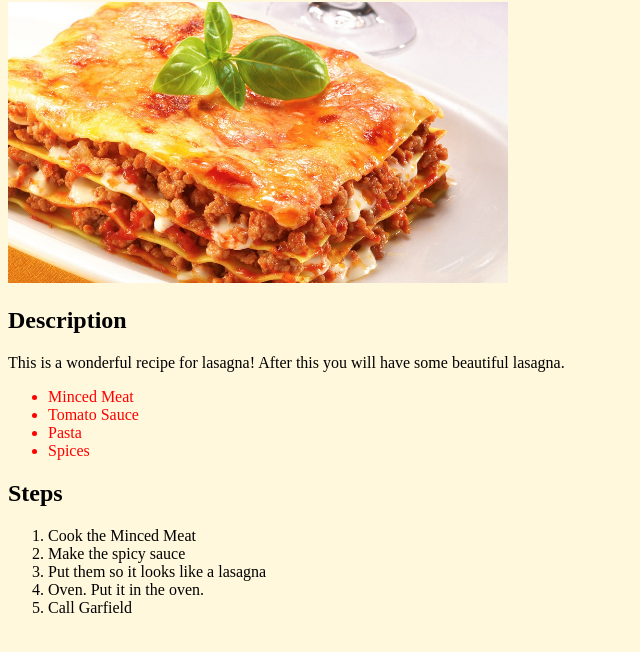
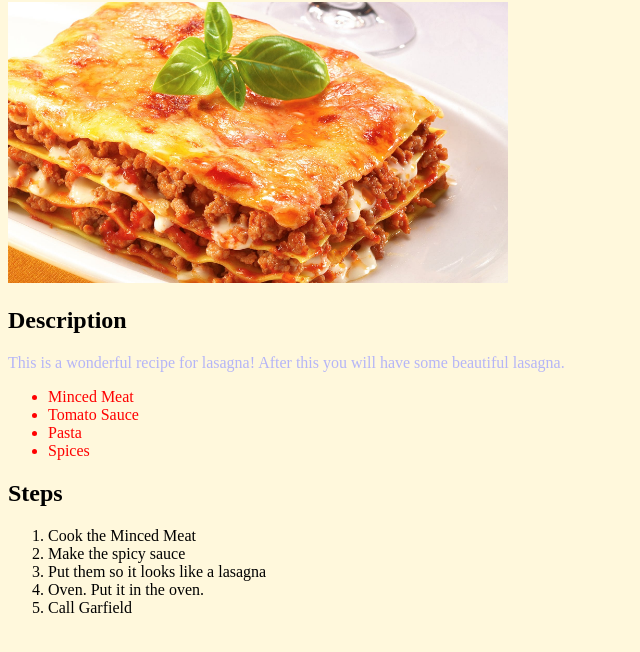
Before and after one commit to f3mboi/odin-recipes, a plain HTML site: page recipes/lasagna.html in a window 1280 px wide. Shown: the part 78-730 px from the top of the page, without its empty margins (0-640 px from the left). Drawn offline with Linux system fonts and the light colour scheme.

Commit message:
Edited styles.css

```diff
--- a/recipes/styles.css
+++ b/recipes/styles.css
@@ -6,3 +6,7 @@ div {
 * {
     background-color: cornsilk;
 }
+
+p {
+    color: rgb(181, 181, 247);
+}
```
